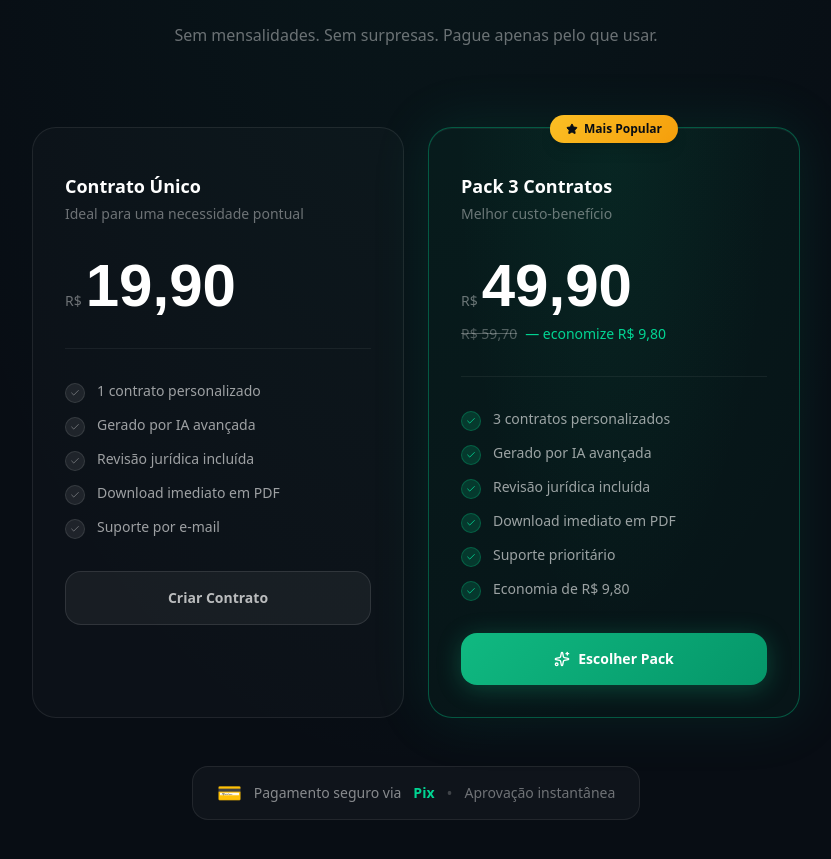
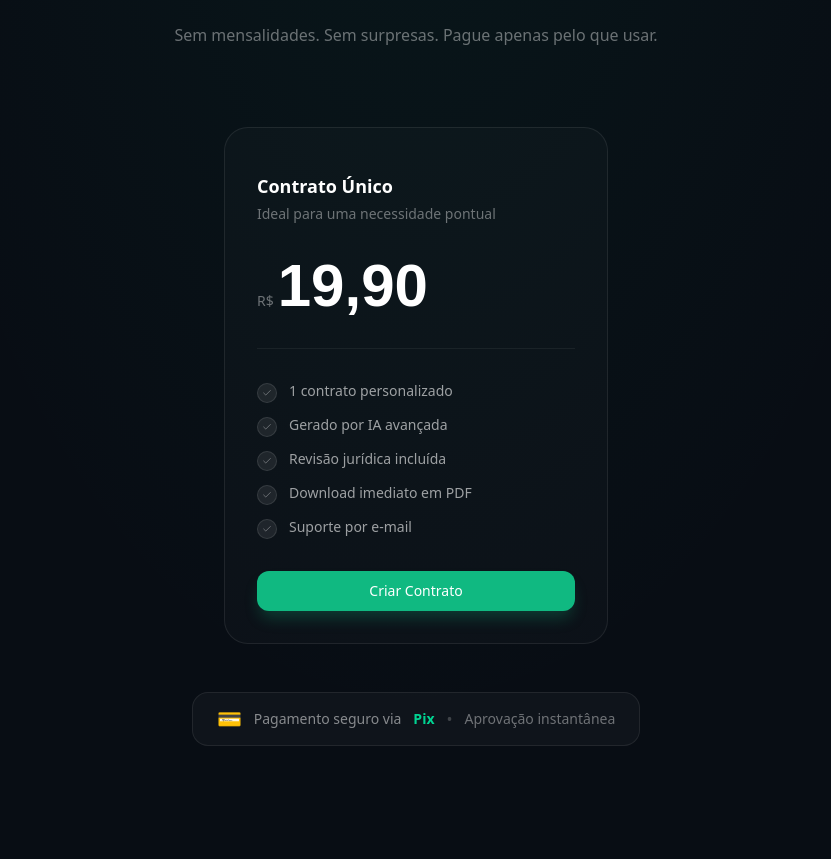
Before and after one commit to DanielHHEe/Meu-ia-inteligente, a React (Vite) app: page / in a window 1280 px wide. Shown: the part 2893-3752 px from the top of the page, without its empty margins (224-1055 px from the left). Built offline with nearby package versions, Linux system fonts and the light colour scheme; no server answers.

Commit message:
mudando a cor do botao

```diff
--- a/src/App.jsx
+++ b/src/App.jsx
@@ -50,8 +50,7 @@ const Header = ({ onCreateContract }) => {
       initial={{ y: -100, opacity: 0 }}
       animate={{ y: 0, opacity: 1 }}
       transition={{ duration: 0.6 }}
-      className={`fixed top-0 left-0 right-0 z-50 transition-all duration-500 ${
-        scrolled
+      className={`fixed top-0 left-0 right-0 z-50 transition-all duration-500 ${scrolled
           ? "bg-[#080d14]/95 backdrop-blur-xl shadow-2xl shadow-black/30 border-b border-white/5"
           : "bg-transparent"
         }`}
@@ -573,40 +572,8 @@ const BenefitsSection = () => {
 };
 
 // ==================== PRICING SECTION ====================
+// ALTERAÇÕES: removido card "Pack 3 Contratos" e corrigido alinhamento do botão
 const PricingSection = ({ onCreateContract }) => {
-  const plans = [
-    {
-      name: "Contrato Único",
-      price: "19,90",
-      description: "Ideal para uma necessidade pontual",
-      features: [
-        "1 contrato personalizado",
-        "Gerado por IA avançada",
-        "Revisão jurídica incluída",
-        "Download imediato em PDF",
-        "Suporte por e-mail",
-      ],
-      popular: false,
-      cta: "Criar Contrato",
-    },
-    {
-      name: "Pack 3 Contratos",
-      price: "49,90",
-      originalPrice: "59,70",
-      description: "Melhor custo-benefício",
-      features: [
-        "3 contratos personalizados",
-        "Gerado por IA avançada",
-        "Revisão jurídica incluída",
-        "Download imediato em PDF",
-        "Suporte prioritário",
-        "Economia de R$ 9,80",
-      ],
-      popular: true,
-      cta: "Escolher Pack",
-    },
-  ];
-
   return (
     <section id="precos" className="py-28 md:py-40 bg-[#080d14] relative overflow-hidden">
       <div className="absolute inset-0 pointer-events-none"
@@ -633,45 +600,21 @@ const PricingSection = ({ onCreateContract }) => {
           </p>
         </motion.div>
 
-        <div className="grid md:grid-cols-2 gap-6 max-w-3xl mx-auto">
-          {plans.map((plan, index) => (
+        {/* Único card centralizado */}
+        <div className="flex justify-center">
           <motion.div
-              key={plan.name}
             initial={{ opacity: 0, y: 30 }}
             whileInView={{ opacity: 1, y: 0 }}
             viewport={{ once: true }}
-              transition={{ duration: 0.5, delay: index * 0.15 }}
-              className="relative"
+            transition={{ duration: 0.5 }}
+            className="w-full max-w-sm"
           >
-              {plan.popular && (
-                <div className="absolute -top-3 left-1/2 -translate-x-1/2 z-20">
-                  <div className="flex items-center gap-1.5 px-4 py-1.5 rounded-full text-xs font-bold text-[#080d14] shadow-lg whitespace-nowrap"
-                    style={{ background: "linear-gradient(135deg, #fbbf24, #f59e0b)" }}>
-                    <Star className="w-3 h-3 fill-current" />
-                    Mais Popular
-                  </div>
-                </div>
-              )}
-
             <div
-                className={`relative rounded-3xl p-8 h-full flex flex-col transition-all duration-300 ${
-                  plan.popular
-                    ? "border border-emerald-500/40 bg-emerald-500/5"
-                    : "border border-white/8 bg-white/[0.02] hover:border-white/15"
-                }`}
-                style={plan.popular ? {
-                  boxShadow: "0 0 60px rgba(16,185,129,0.12), inset 0 1px 0 rgba(255,255,255,0.05)"
-                } : {}}
+              className="relative rounded-3xl p-8 flex flex-col border border-white/8 bg-white/[0.02] hover:border-white/15 transition-all duration-300"
             >
-                {plan.popular && (
-                  <div className="absolute inset-0 rounded-3xl pointer-events-none"
-                    style={{ background: "radial-gradient(ellipse at 50% 0%, rgba(16,185,129,0.08) 0%, transparent 60%)" }} />
-                )}
-
-                <div className="relative">
               <div className="mb-8 pt-3">
-                    <h3 className="text-lg font-bold text-white mb-1">{plan.name}</h3>
-                    <p className="text-sm text-white/40">{plan.description}</p>
+                <h3 className="text-lg font-bold text-white mb-1">Contrato Único</h3>
+                <p className="text-sm text-white/40">Ideal para uma necessidade pontual</p>
               </div>
 
               <div className="mb-8">
@@ -679,26 +622,24 @@ const PricingSection = ({ onCreateContract }) => {
                   <span className="text-sm text-white/40 font-medium">R$</span>
                   <span className="text-6xl font-black text-white leading-none"
                     style={{ fontFamily: "'Syne', sans-serif" }}>
-                        {plan.price}
+                    19,90
                   </span>
                 </div>
-                    {plan.originalPrice && (
-                      <p className="text-sm text-white/30 mt-2">
-                        <span className="line-through">R$ {plan.originalPrice}</span>
-                        <span className="text-emerald-400 ml-2 font-medium">— economize R$ 9,80</span>
-                      </p>
-                    )}
               </div>
 
               <div className="h-px bg-white/6 mb-8" />
 
               <ul className="space-y-3 mb-8 flex-1">
-                    {plan.features.map((feature) => (
+                {[
+                  "1 contrato personalizado",
+                  "Gerado por IA avançada",
+                  "Revisão jurídica incluída",
+                  "Download imediato em PDF",
+                  "Suporte por e-mail",
+                ].map((feature) => (
                   <li key={feature} className="flex items-start gap-3">
-                        <div className={`w-5 h-5 rounded-full flex items-center justify-center flex-shrink-0 mt-0.5 ${
-                          plan.popular ? "bg-emerald-500/20 border border-emerald-500/30" : "bg-white/8 border border-white/10"
-                        }`}>
-                          <Check className={`w-2.5 h-2.5 ${plan.popular ? "text-emerald-400" : "text-white/40"}`} />
+                    <div className="w-5 h-5 rounded-full flex items-center justify-center flex-shrink-0 mt-0.5 bg-white/8 border border-white/10">
+                      <Check className="w-2.5 h-2.5 text-white/40" />
                     </div>
                     <span className="text-sm text-white/60">{feature}</span>
                   </li>
@@ -710,23 +651,23 @@ const PricingSection = ({ onCreateContract }) => {
                 whileHover={{ scale: 1.02, y: -2 }}
                 whileTap={{ scale: 0.98 }}
                 className="w-full py-4 rounded-2xl font-bold text-sm transition-all duration-200 flex items-center justify-center gap-2"
-                    style={plan.popular ? {
-                      background: "linear-gradient(135deg, #10b981, #059669)",
-                      color: "white",
-                      boxShadow: "0 4px 24px rgba(16,185,129,0.3)",
-                    } : {
-                      background: "rgba(255,255,255,0.05)",
-                      color: "rgba(255,255,255,0.7)",
-                      border: "1px solid rgba(255,255,255,0.1)",
+                style={{
+                  backgroundColor: "#10b981", // emerald-500
+                  color: "#ffffff",
+                  fontSize: "0.875rem", // text-sm
+                  fontWeight: "500",
+                  padding: "0.625rem 1.25rem", // py-2.5 px-5
+                  borderRadius: "0.75rem", // rounded-xl
+                  boxShadow: "0 10px 15px -3px rgba(16,185,129,0.25)",
+                  transition: "all 0.2s ease",
+                  border: "none",
+                  cursor: "pointer"
                 }}
               >
-                    {plan.popular && <Sparkles className="w-4 h-4" />}
-                    {plan.cta}
+                Criar Contrato
               </motion.button>
             </div>
-              </div>
           </motion.div>
-          ))}
         </div>
 
         <motion.div
@@ -818,8 +759,7 @@ const FAQSection = () => {
             {faqs.map((faq, index) => (
               <div
                 key={index}
-                className={`rounded-2xl border transition-all duration-300 overflow-hidden ${
-                  openItem === index
+                className={`rounded-2xl border transition-all duration-300 overflow-hidden ${openItem === index
                     ? "border-emerald-500/25 bg-emerald-500/5"
                     : "border-white/6 bg-white/[0.02] hover:border-white/12"
                   }`}
@@ -829,8 +769,7 @@ const FAQSection = () => {
                   className="w-full flex items-center justify-between p-6 text-left font-semibold text-white/80 hover:text-white transition-colors"
                 >
                   <span className="text-sm leading-relaxed pr-4">{faq.question}</span>
-                  <div className={`w-7 h-7 rounded-xl flex items-center justify-center flex-shrink-0 transition-all duration-300 ${
-                    openItem === index ? "bg-emerald-500/20 rotate-180" : "bg-white/5"
+                  <div className={`w-7 h-7 rounded-xl flex items-center justify-center flex-shrink-0 transition-all duration-300 ${openItem === index ? "bg-emerald-500/20 rotate-180" : "bg-white/5"
                     }`}>
                     <ChevronDown className={`w-4 h-4 ${openItem === index ? "text-emerald-400" : "text-white/40"}`} />
                   </div>
```
Lines whose indentation alone changed are shown as unchanged.
